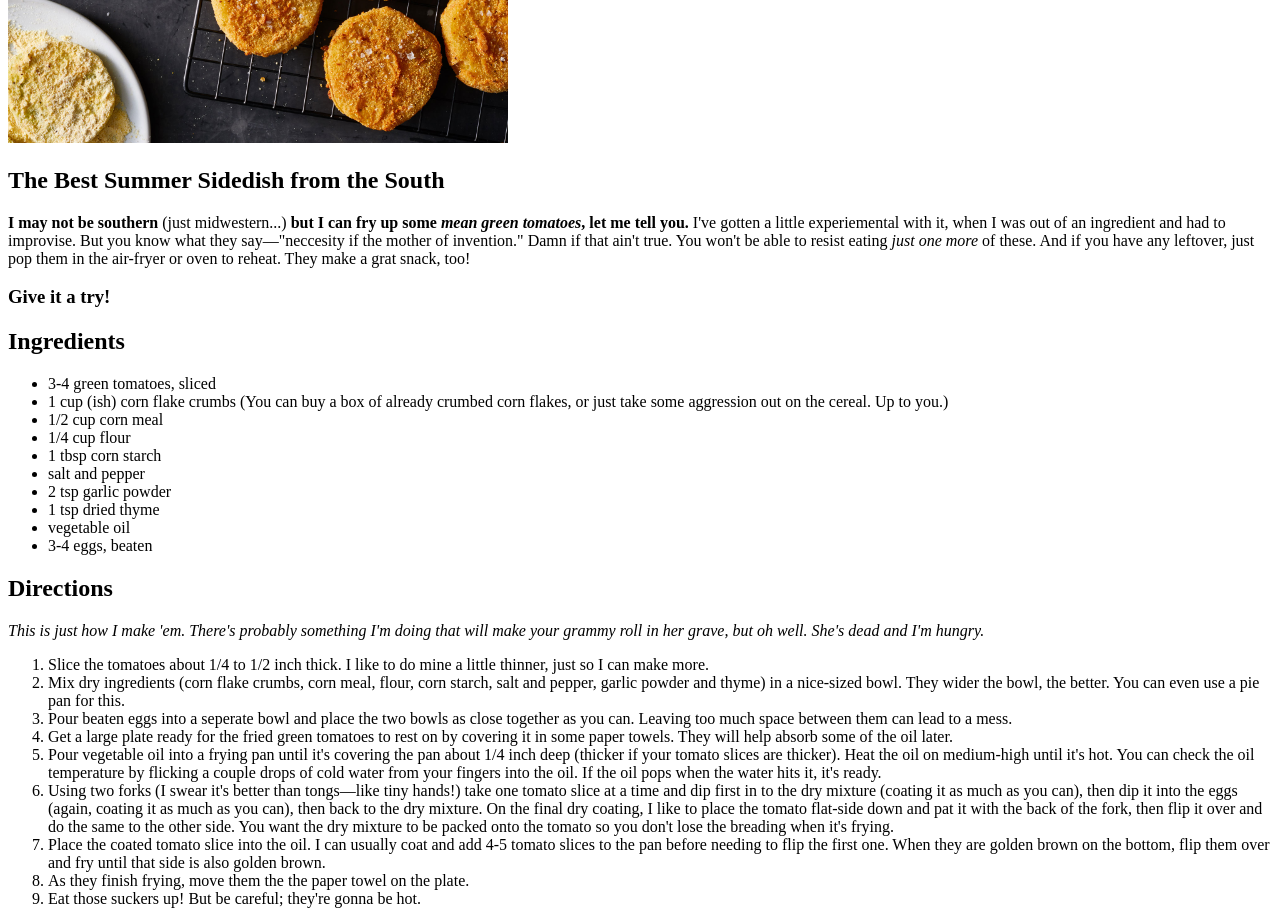
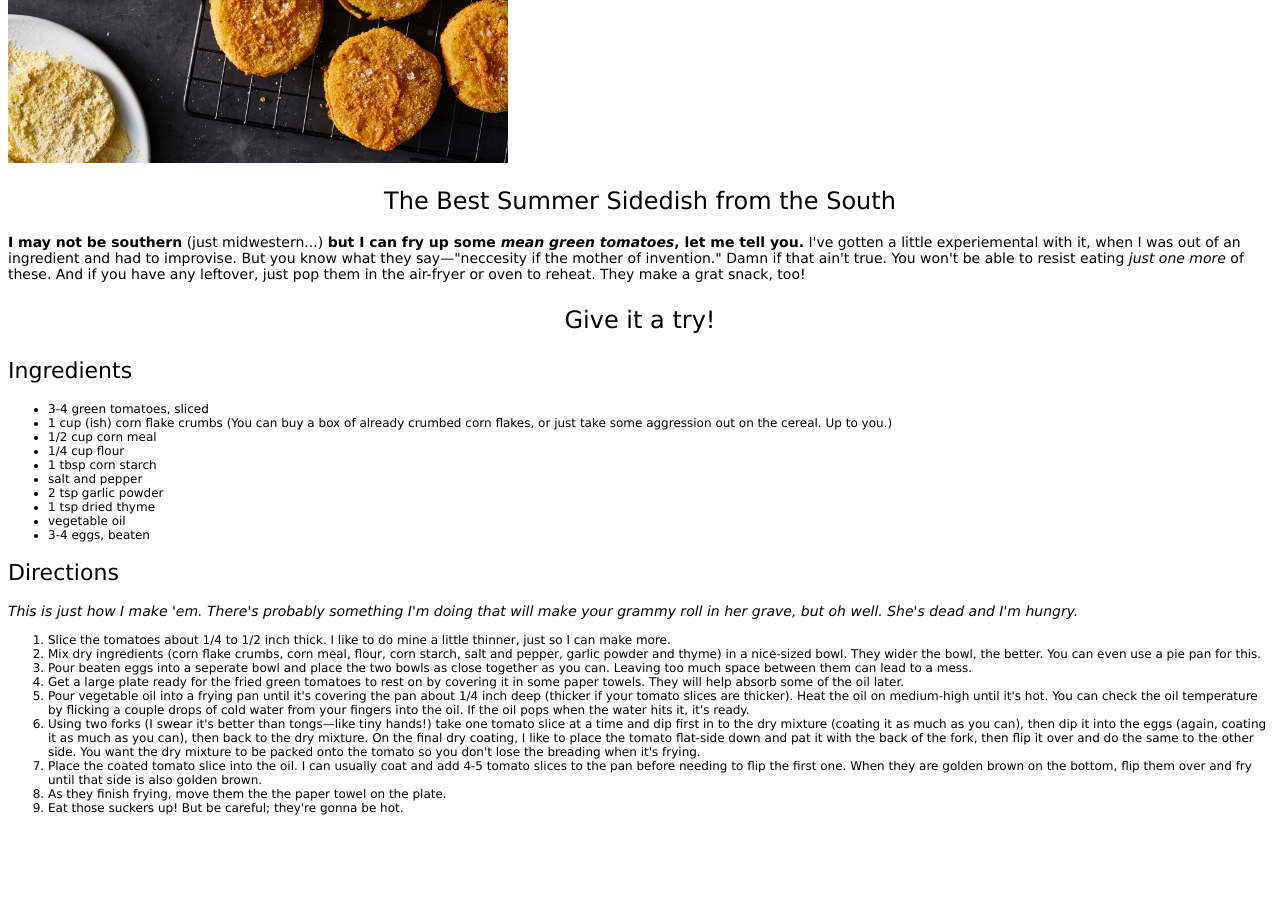
Before and after one commit to Kitteh3/odin-recipes, a plain HTML site: page recipes/fried-green-tomatoes.html in a window 1280 px wide. Shown: the part 312-1236 px from the top of the page. After the commit the page ends 1139 px from the top, so only its background shows below. Drawn offline with Linux system fonts and the light colour scheme.

Commit message:
add css stylesheet

```diff
--- a/recipes/fried-green-tomatoes.html
+++ b/recipes/fried-green-tomatoes.html
@@ -3,15 +3,16 @@
     <head>
         <meta charset="utf-8">
         <title>Odin Recipes</title>
+        <link rel="stylesheet" href="../style.css"
     </head>
     <body>
-        <h1>Fried Green Tomatoes</h1>
+        <h1 id="title">Fried Green Tomatoes</h1>
         <img src="../images/fried-green-tomatoes.jpg" width="500" alt="Crispy fried green tomatoes on a cooling rack">
-        <h2>The Best Summer Sidedish from the South</h2>
+        <h2 class="large-text">The Best Summer Sidedish from the South</h2>
         <p><strong>I may not be southern</strong> (just midwestern...) <strong>but I can fry up some <em>mean green tomatoes</em>, let me tell you.</strong> I've gotten a little experiemental with it, when I was out of an ingredient and had to improvise. But you know what they say—"neccesity if the mother of invention." Damn if that ain't true. You won't be able to resist eating <em>just one more</em> of these. And if you have any leftover, just pop them in the air-fryer or oven to reheat. They make a grat snack, too!</p>
-        <p><h3>Give it a try!</h3></p>
-        <h2>Ingredients</h2>
-        <ul>
+        <p><h3 class="large-text">Give it a try!</h3></p>
+        <h2 class="med-text">Ingredients</h2>
+        <ul class="list">
             <li>3-4 green tomatoes, sliced</li>
             <li>1 cup (ish) corn flake crumbs (You can buy a box of already crumbed corn flakes, or just take some aggression out on the cereal. Up to you.)</li>
             <li>1/2 cup corn meal</li>
@@ -23,9 +24,9 @@
             <li>vegetable oil</li>
             <li>3-4 eggs, beaten</li>
         </ul>
-        <h2>Directions</h2>
+        <h2 class="med-text">Directions</h2>
         <p><em>This is just how I make 'em. There's probably something I'm doing that will make your grammy roll in her grave, but oh well. She's dead and I'm hungry.</em></p>
-        <ol>
+        <ol class="list">
             <li>Slice the tomatoes about 1/4 to 1/2 inch thick. I like to do mine a little thinner, just so I can make more. </li>
             <li>Mix dry ingredients (corn flake crumbs, corn meal, flour, corn starch, salt and pepper, garlic powder and thyme) in a nice-sized bowl. They wider the bowl, the better. You can even use a pie pan for this.</li>
             <li>Pour beaten eggs into a seperate bowl and place the two bowls as close together as you can. Leaving too much space between them can lead to a mess.</li>
```
